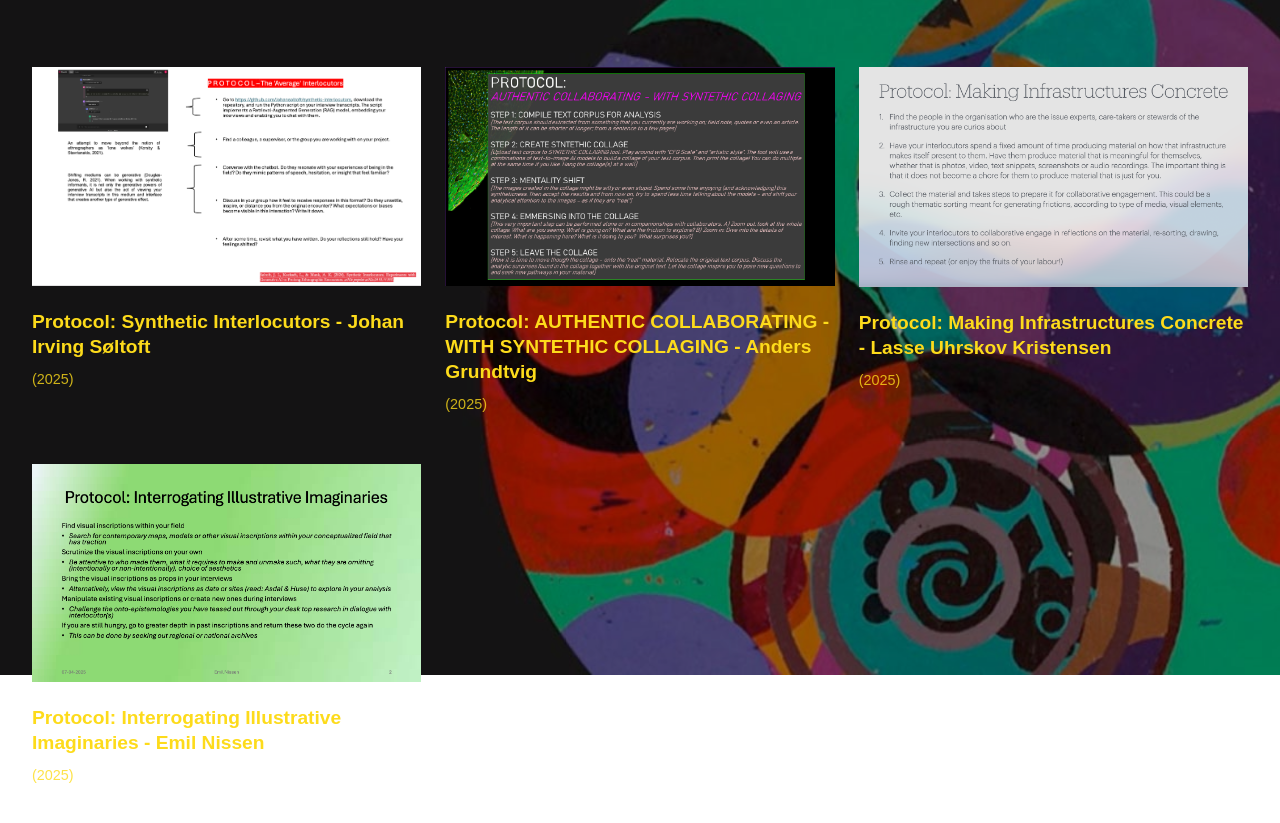
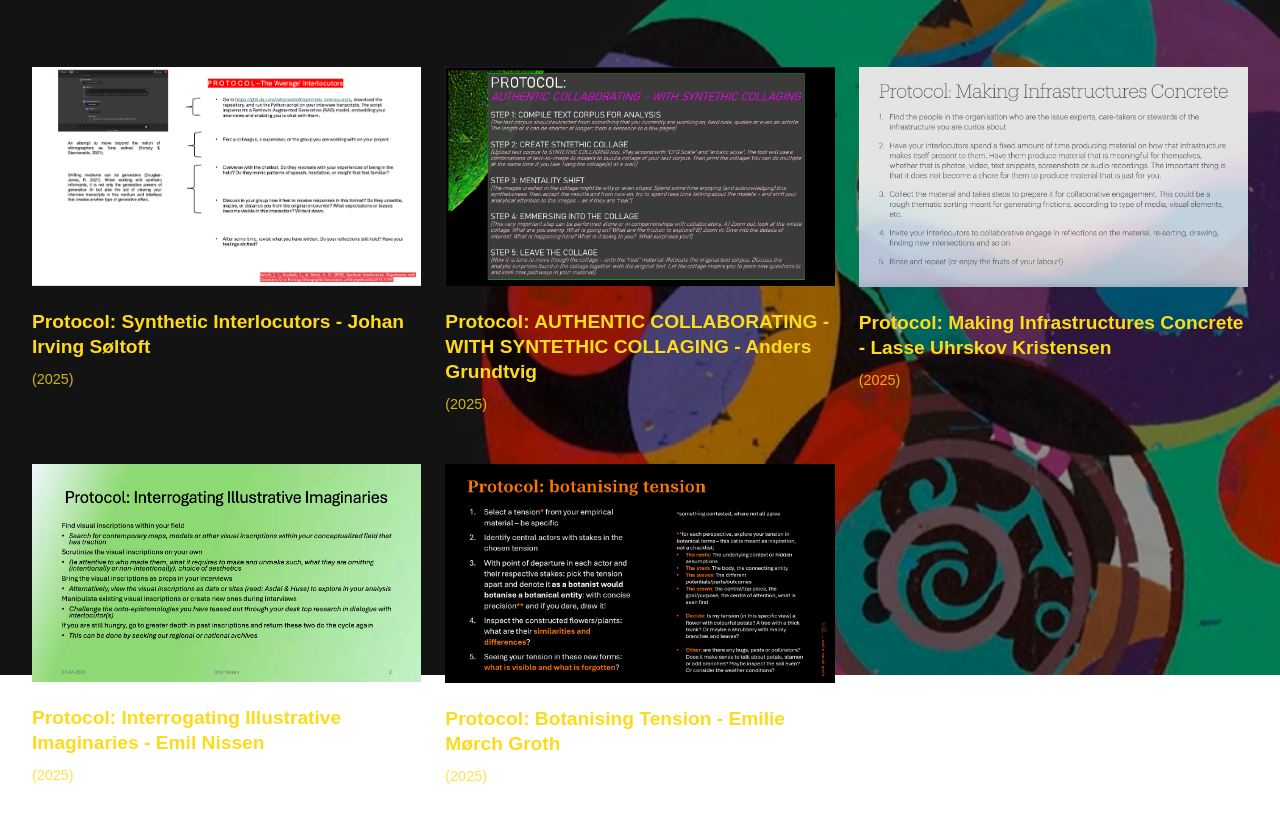
Before and after one commit to ECHOlab-DTU/Experimenting-with-Ethnography, a plain HTML site: page index.html in a window 1280 px wide. Shown: the part 125-948 px from the top of the page. Drawn offline with Linux system fonts and the light colour scheme; a web font is replaced by a local one.

Commit message:
Update index.html

```diff
--- a/index.html
+++ b/index.html
@@ -269,11 +269,22 @@
             </div>
         </div>
 
-                                <!-- Project 3: Emil -->
+                                <!-- Project 4: Emil -->
         <div class="project-card">
             <img src="assets/images/Emil-nissen.png" alt="Project 3" class="project-image">
             <div class="project-info">
                 <h2 class="project-title">Protocol: Interrogating Illustrative Imaginaries - Emil Nissen</h2>
+                <div class="project-date">(2025)</div>
+                <div class="project-links">
+                </div>
+            </div>
+        </div>
+
+                                        <!-- Project 5: Emilie -->
+        <div class="project-card">
+            <img src="assets/images/Emilie Mørch Groth.PNG" alt="Project 3" class="project-image">
+            <div class="project-info">
+                <h2 class="project-title">Protocol: Botanising Tension - Emilie Mørch Groth</h2>
                 <div class="project-date">(2025)</div>
                 <div class="project-links">
                 </div>
```
